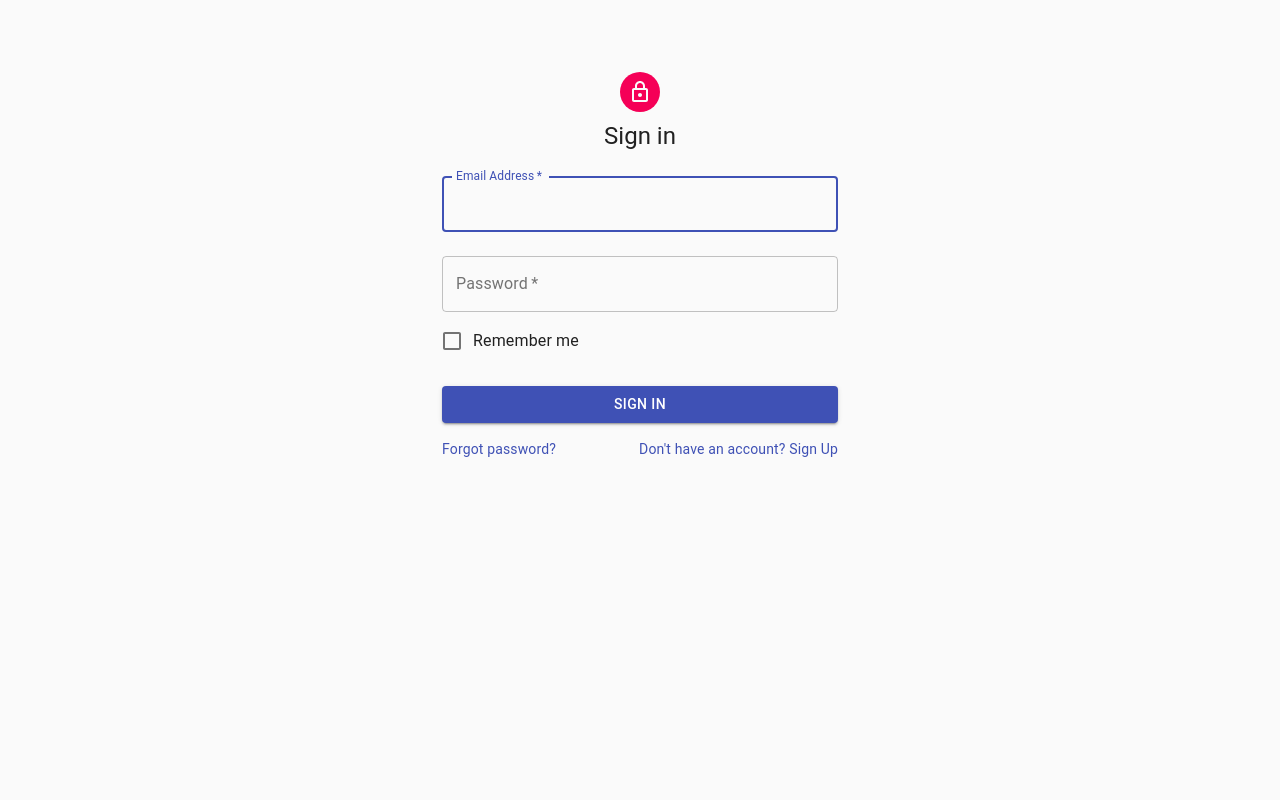
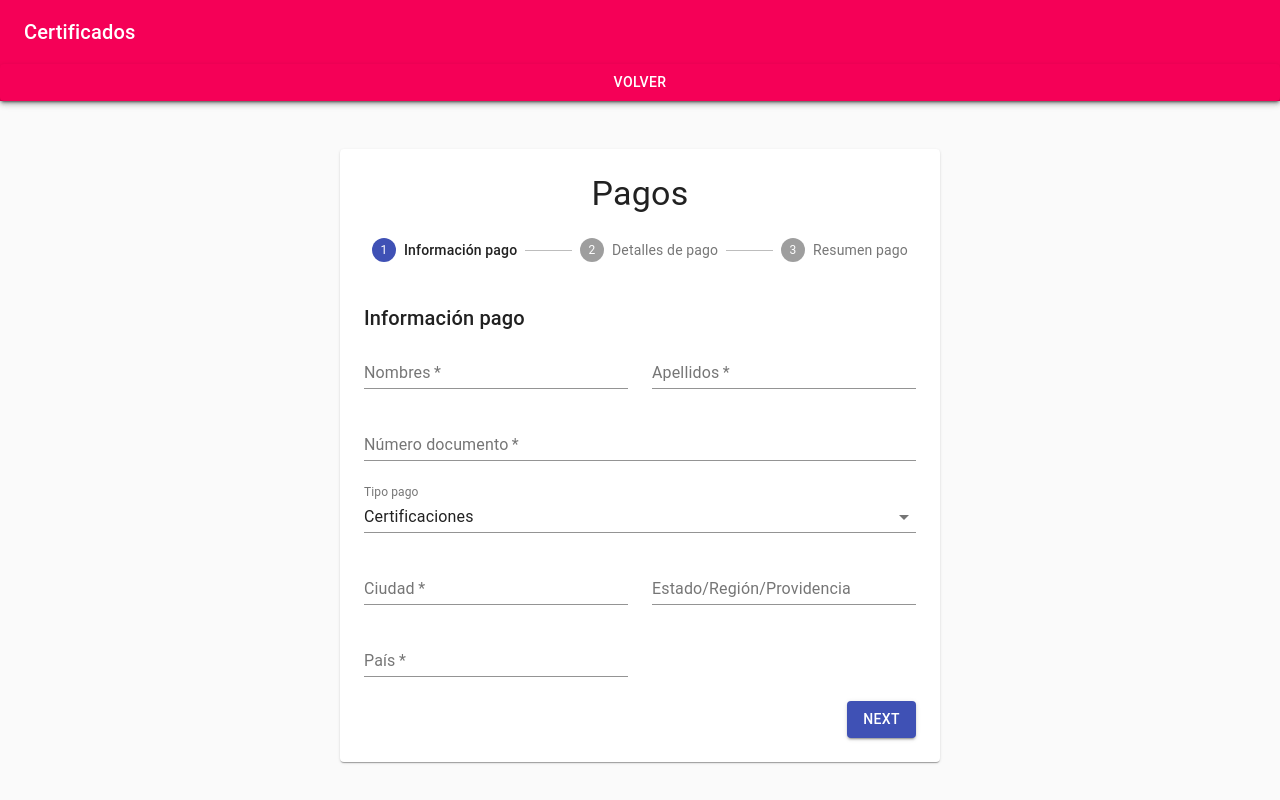
Before and after one commit to Terminal-Stack/ECI-Manager-Frontend, a React (Create React App) app: page /checkout in a window 1280 px wide. Before the commit this address led to /login. Built offline with nearby package versions, Linux system fonts and the light colour scheme.

Commit message:
Mejora front pagos y arreglo logica

```diff
--- a/src/App.js
+++ b/src/App.js
@@ -30,11 +30,11 @@ function App() {
         <Route path="/login" component={Login} />
         <Route path="/signup" component={SignUp} />
         <PrivateRoute path="/grades" exact component={SemesterGrades} />
-        <PrivateRoute path="/checkout" exact component={Checkout} />
+        <Route path="/checkout" exact component={Checkout} />
         <PrivateRoute path="/electivas" exact component={Electivas} />
         <PrivateRoute path="/listaServicios" exact component={ListaServicios} />
         <PrivateRoute path="/consultaNotas" exact component={ConsultaNotas} />
-        <PrivateRoute path="/certificaciones" exact component={Certificaciones} />
+        <Route path="/certificaciones" exact component={Certificaciones} />
         <PrivateRoute path="/horario" exact component={Horario} />
 
       </Switch>
--- a/src/components/AddressFrom.js
+++ b/src/components/AddressFrom.js
@@ -2,14 +2,33 @@ import React from 'react';
 import Grid from '@material-ui/core/Grid';
 import Typography from '@material-ui/core/Typography';
 import TextField from '@material-ui/core/TextField';
+import MenuItem from '@material-ui/core/MenuItem';
 import FormControlLabel from '@material-ui/core/FormControlLabel';
 import Checkbox from '@material-ui/core/Checkbox';
 
 export default function AddressForm() {
+  const currencies = [
+    {
+      value: 'MAT',
+      label: 'Matricula',
+    },
+    {
+      value: 'MUL',
+      label: 'Multa biblioteca',
+    },
+    {
+      value: 'CERT',
+      label: 'Certificaciones',
+    }
+  ];
+  const handleChange = (event) => {
+    setCurrency(event.target.value);
+  };
+  const [currency, setCurrency] = React.useState('CERT');
   return (
     <React.Fragment>
       <Typography variant="h6" gutterBottom>
-        Shipping address
+        Información pago
       </Typography>
       <Grid container spacing={3}>
         <Grid item xs={12} sm={6}>
@@ -17,7 +36,7 @@ export default function AddressForm() {
             required
             id="firstName"
             name="firstName"
-            label="First name"
+            label="Nombres"
             fullWidth
             autoComplete="fname"
           />
@@ -27,7 +46,7 @@ export default function AddressForm() {
             required
             id="lastName"
             name="lastName"
-            label="Last name"
+            label="Apellidos"
             fullWidth
             autoComplete="lname"
           />
@@ -37,39 +56,48 @@ export default function AddressForm() {
             required
             id="Numero Documento"
             name="Numero Documento"
-            label="Numero Documento"
+            label="Número documento"
             fullWidth
             autoComplete="billing Numero Documento"
           />
         </Grid>
         <Grid item xs={12}>
           <TextField
+              select
             id="TipoDocumento"
             name="TipoDocumento"
-            label="TipoDocumento"
+            label="Tipo pago"
             fullWidth
+            value={currency}
+            onChange={handleChange}
             autoComplete="billing TipoDocumento"
-          />
+          >
+          {currencies.map((option) => (
+              <MenuItem key={option.value} value={option.value}>
+                {option.label}
+              </MenuItem>
+          ))}
+          </TextField>
         </Grid>
         <Grid item xs={12} sm={6}>
           <TextField
             required
             id="city"
             name="city"
-            label="City"
+            label="Ciudad"
             fullWidth
             autoComplete="billing address-level2"
           />
         </Grid>
         <Grid item xs={12} sm={6}>
-          <TextField id="state" name="state" label="State/Province/Region" fullWidth />
+          <TextField id="state" name="state" label="Estado/Región/Providencia" fullWidth />
         </Grid>
         <Grid item xs={12} sm={6}>
           <TextField
             required
             id="country"
             name="country"
-            label="Country"
+            label="País"
             fullWidth
             autoComplete="billing country"
           />
--- a/src/components/Checkout.js
+++ b/src/components/Checkout.js
@@ -64,7 +64,7 @@ const useStyles = makeStyles(theme => ({
   },
 }));
 
-const steps = ['Shipping address', 'Payment details', 'Review your order'];
+const steps = ['Información pago', 'Detalles de pago', 'Resumen pago'];
 
 function getStepContent(step) {
   switch (step) {
@@ -111,7 +111,7 @@ export default function Checkout() {
       <main className={classes.layout}>
         <Paper className={classes.paper}>
           <Typography component="h1" variant="h4" align="center">
-            Checkout
+            Pagos
           </Typography>
           <Stepper activeStep={activeStep} className={classes.stepper}>
             {steps.map(label => (
--- a/src/components/PaymentFrom.js
+++ b/src/components/PaymentFrom.js
@@ -4,29 +4,50 @@ import Grid from '@material-ui/core/Grid';
 import TextField from '@material-ui/core/TextField';
 import FormControlLabel from '@material-ui/core/FormControlLabel';
 import Checkbox from '@material-ui/core/Checkbox';
+function valid_credit_card(value) {
+  // Accept only digits, dashes or spaces
+  if (/[^0-9-\s]+/.test(value)) return false;
 
+  // The Luhn Algorithm. It's so pretty.
+  let nCheck = 0, bEven = false;
+  value = value.replace(/\D/g, "");
+
+  for (var n = value.length - 1; n >= 0; n--) {
+    var cDigit = value.charAt(n),
+        nDigit = parseInt(cDigit, 10);
+
+    if (bEven && (nDigit *= 2) > 9) nDigit -= 9;
+
+    nCheck += nDigit;
+    bEven = !bEven;
+  }
+
+  return (nCheck % 10) == 0;
+}
 export default function PaymentForm() {
   return (
     <React.Fragment>
       <Typography variant="h6" gutterBottom>
-        Payment method
+        Metodo de pago
       </Typography>
       <Grid container spacing={3}>
         <Grid item xs={12} md={6}>
-          <TextField required id="cardName" label="Name on card" fullWidth />
+          <TextField required id="cardName" label="Nombre propietario (en la tarjeta)" fullWidth />
         </Grid>
         <Grid item xs={12} md={6}>
-          <TextField required id="cardNumber" label="Card number" fullWidth />
+          <TextField required id="cardNumber" label="Numero de tarjeta" fullWidth />
+          {valid_credit_card()}
         </Grid>
         <Grid item xs={12} md={6}>
-          <TextField required id="expDate" label="Expiry date" fullWidth />
+          <TextField required id="expDate" label="Fecha de expiración" fullWidth />
+
         </Grid>
         <Grid item xs={12} md={6}>
           <TextField
             required
             id="cvv"
             label="CVV"
-            helperText="Last three digits on signature strip"
+            helperText="Ultimos tres digitos detras de la tarjeta"
             fullWidth
           />
         </Grid>
--- a/src/components/Review.js
+++ b/src/components/Review.js
@@ -33,13 +33,15 @@ const useStyles = makeStyles(theme => ({
   },
 }));
 
+
 export default function Review() {
+
   const classes = useStyles();
 
   return (
     <React.Fragment>
       <Typography variant="h6" gutterBottom>
-        Order summary
+       Resumen del pago.
       </Typography>
       <List disablePadding>
         {products.map(product => (
@@ -65,7 +67,7 @@ export default function Review() {
         </Grid>
         <Grid item container direction="column" xs={12} sm={6}>
           <Typography variant="h6" gutterBottom className={classes.title}>
-            Payment details
+            Detalles del pago.
           </Typography>
           <Grid container>
             {payments.map(payment => (
```
